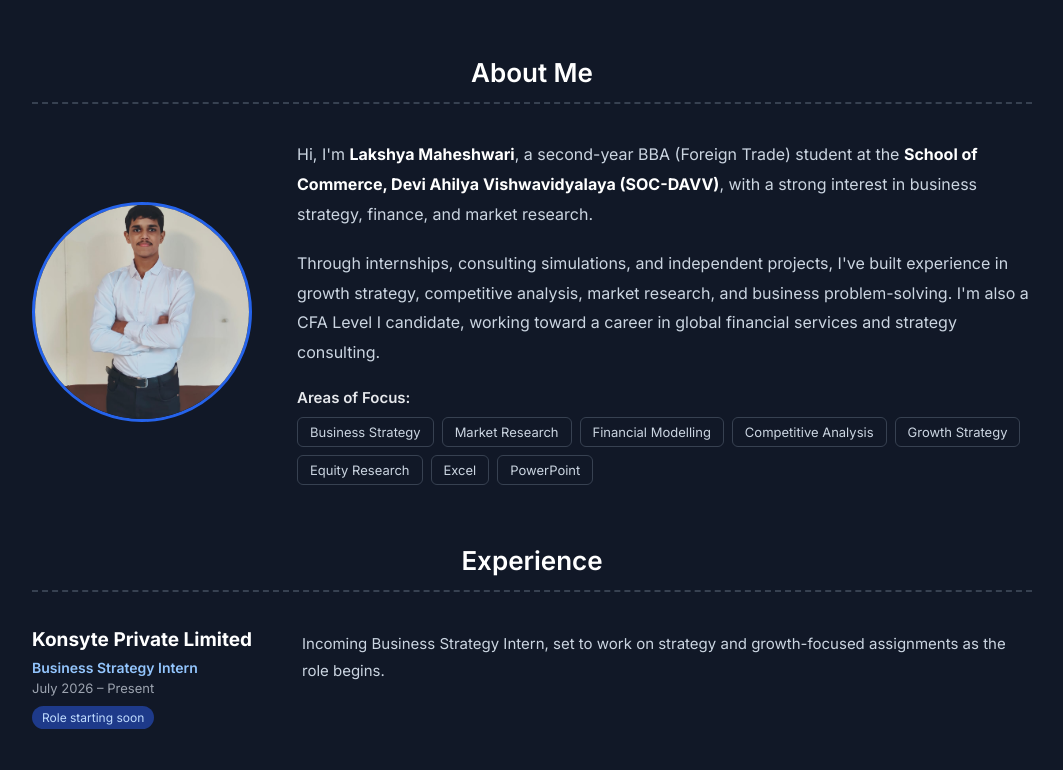
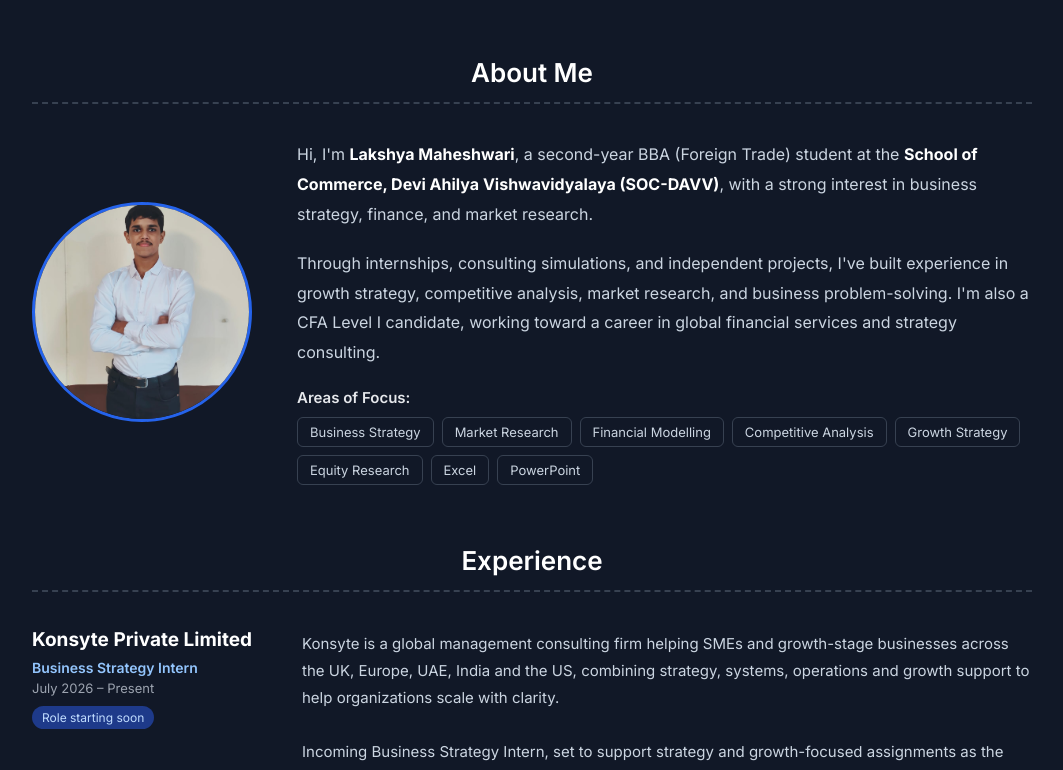
Before and after one commit to lakshyamaheshwari22/lakshyamaheshwari22.github.io, a plain HTML site: page index.html in a window 1280 px wide. Shown: the part 169-939 px from the top of the page, without its empty margins (108-1171 px from the left). Drawn offline with Linux system fonts and the light colour scheme.

Commit message:
Revise Business Strategy Intern description and format
Updated description for the Business Strategy Intern role to clarify responsibilities and added a new line at the end of the file.

```diff
--- a/index.html
+++ b/index.html
@@ -599,7 +599,9 @@ Through internships, consulting simulations, and independent projects, I've buil
 
 <div class="exp-right">
 
-Incoming Business Strategy Intern, set to work on strategy and growth-focused assignments as the role begins.
+Konsyte is a global management consulting firm helping SMEs and growth-stage businesses across the UK, Europe, UAE, India and the US, combining strategy, systems, operations and growth support to help organizations scale with clarity.<br><br>
+
+Incoming Business Strategy Intern, set to support strategy and growth-focused assignments as the role begins.
 
 </div>
 
```
